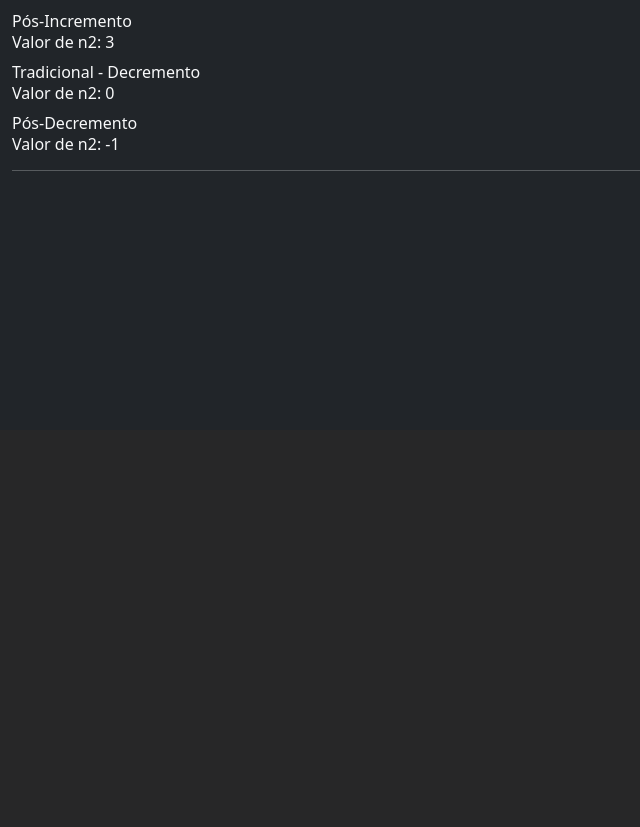
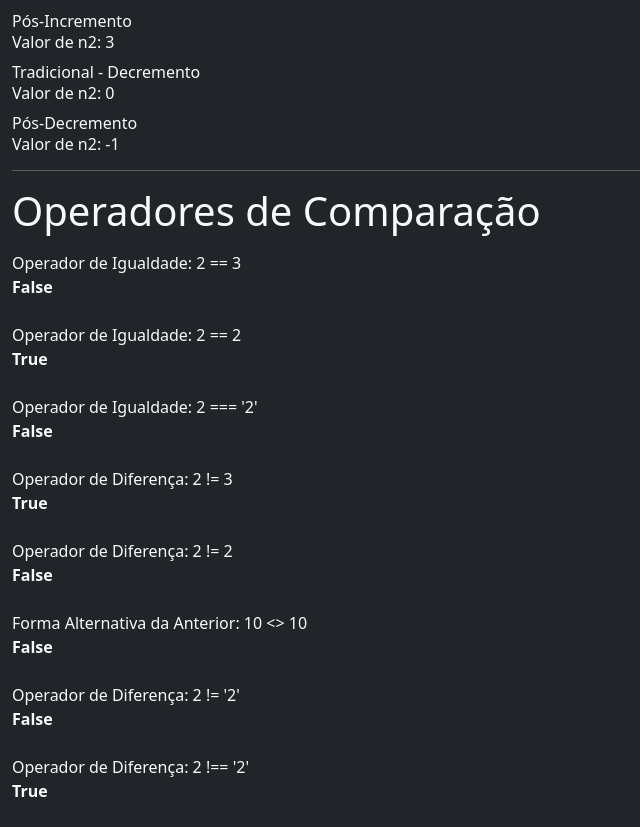
Before and after one commit to EricKida/LingProg4, a PHP site: page /aula03.php in a window 1280 px wide. Shown: the part 370-1197 px from the top of the page, without its empty margins (0-640 px from the left). Before the commit the page ends 541 px from the top, so only its background shows below. Run offline with PHP 8.4, Linux system fonts and the light colour scheme.

Commit message:
Operadores de Diferença na Aula 03

```diff
--- a/aula03.php
+++ b/aula03.php
@@ -51,6 +51,97 @@
       echo "Pós-Decremento<br>";
       $n2--; // --$n2; PRÉ
       echo "<h6>Valor de n2: " . $n2 . "</h6><hr>";
+
+      // Operadores de Comparação
+      # Permitem a comparação entre valores
+      # Verificam igualdade, diferença, maior, menor ou de mesmo tipo
+      # Resultado da comparação será sempre um boolean (F/T) ou (0/1)
+      echo "<p class='display-6'>Operadores de Comparação</p>";
+      // Operador de Igualdade
+      $n3 = (2 == 3); #False
+      $n3 = (100 == 100); #True
+      $n3 = (50 == '50'); #True - Neste caso ocorre uma verificação de igualdade sem a verificação de tipo de variável, somente a comparação de conteúdo (Int para String)
+      $n3 = (50 === '50'); #False - Neste caso ocorre a verificação de igualdade e também do tipo de variável;
+      # Não conseguimos visualizar o resultado (True ou False), apenas a existência dele.
+      echo "Operador de Igualdade: 2 == 3<br>";
+      $n3 = (2 == 3);
+
+      if($n3){
+        echo "<strong>True</strong><br><br>";
+      }else{
+        echo "<strong>False</strong><br><br>";
+      }
+
+      echo "Operador de Igualdade: 2 == 2<br>";
+      $n4 = (2 == 2);
+
+      if($n4){
+        echo "<strong>True</strong><br><br>";
+      }else{
+        echo "<strong>False</strong><br><br>";
+      }
+
+      echo "Operador de Igualdade: 2 === '2'<br>";
+      $n4 = (2 === '2');
+
+      if($n4){
+        echo "<strong>True</strong><br><br>";
+      }else{
+        echo "<strong>False</strong><br><br>";
+      }
+
+      echo "Operador de Diferença: 2 != 3<br>";
+      $n5 = (2 != 3);
+
+      if($n5){
+        echo "<strong>True</strong><br><br>";
+      }else{
+        echo "<strong>False</strong><br><br>";
+      }
+
+      echo "Operador de Diferença: 2 != 2<br>";
+      $n6 = (2 != 2);
+
+      if($n6){
+        echo "<strong>True</strong><br><br>";
+      }else{
+        echo "<strong>False</strong><br><br>";
+      }
+
+      echo "Forma Alternativa da Anterior: 10 <> 10<br>";
+      $n7= (10 <> 10);
+
+      if($n7){
+        echo "<strong>True</strong><br><br>";
+      }else{
+        echo "<strong>False</strong><br><br>";
+      }
+
+      echo "Operador de Diferença: 2 != '2'<br>";
+      $n8 = (2 != '2'); // Só é verificado o valor, não o tipo de variável
+
+      if($n8){
+        echo "<strong>True</strong><br><br>";
+      }else{
+        echo "<strong>False</strong><br><br>";
+      }
+
+      echo "Operador de Diferença: 2 !== '2'<br>";
+      $n9 = (2 !== '2'); // É verificado o tipo de dado e seu tipo de variável
+
+      if($n9){
+        echo "<strong>True</strong><br><br>";
+      }else{
+        echo "<strong>False</strong><br><br>";
+      }
+
+
+
+
+
+
+
+
     ?>
     </div>
 </body>
--- a/navbar.php
+++ b/navbar.php
@@ -14,7 +14,7 @@
       <div class="offcanvas-body">
         <ul class="navbar-nav justify-content-end flex-grow-1 pe-3">
           <li class="nav-item">
-            <a class="nav-link active" aria-current="page" href="index.php">Home</a>
+            <strong class="text-dark">Aulas</strong>
           </li>
           <li class="nav-item">
             <a class="nav-link" href="aula01.php">Aula 01</a>
@@ -26,9 +26,11 @@
             <a class="nav-link" href="aula03.php">Aula 03</a>
           </li>
           <hr>
-          <strong class="text-dark">Exercícios</strong>
           <li class="nav-item">
-            <a class="nav-link" href="ex01.php">Ex01</a>
+            <strong class="text-dark">Exercícios</strong>
+          </li>
+          <li class="nav-item">
+            <a class="nav-link" href="ex01.php">Exercício 01</a>
           </li>
         </ul>
       </div>
```
